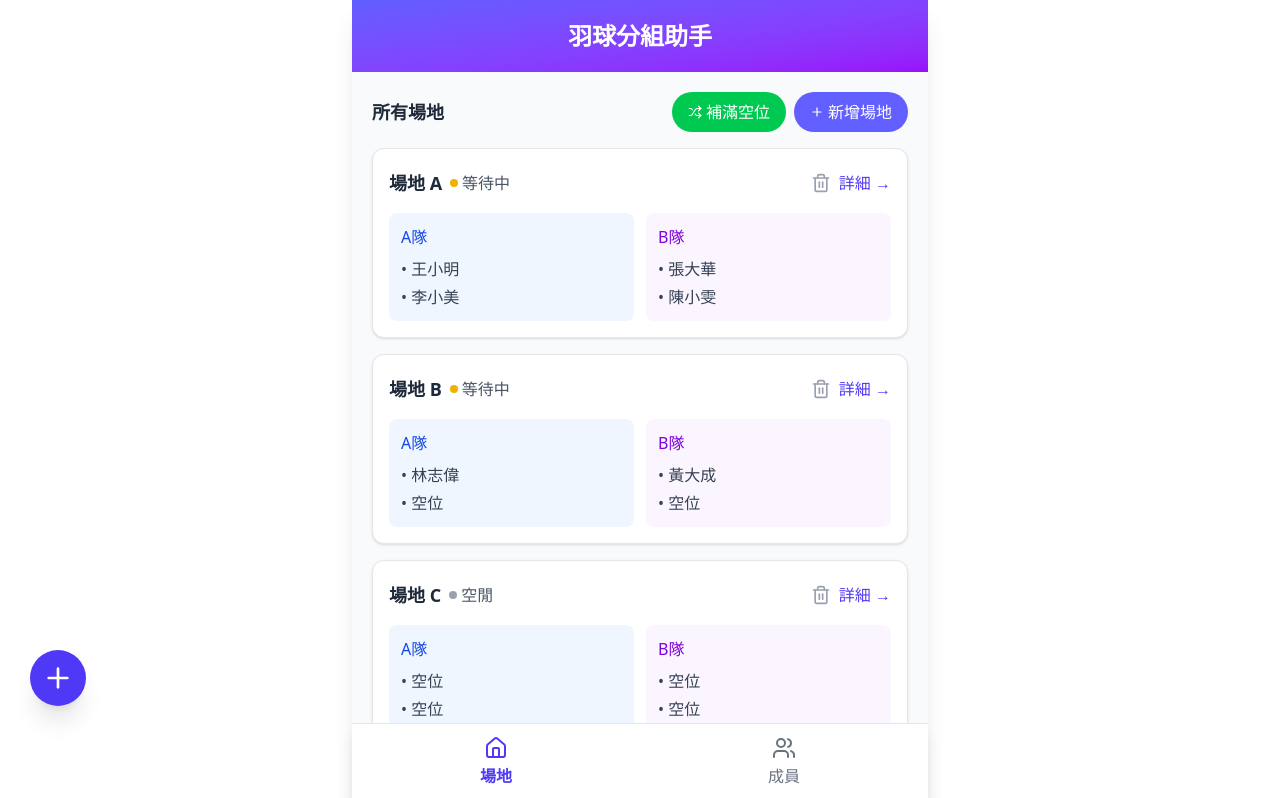
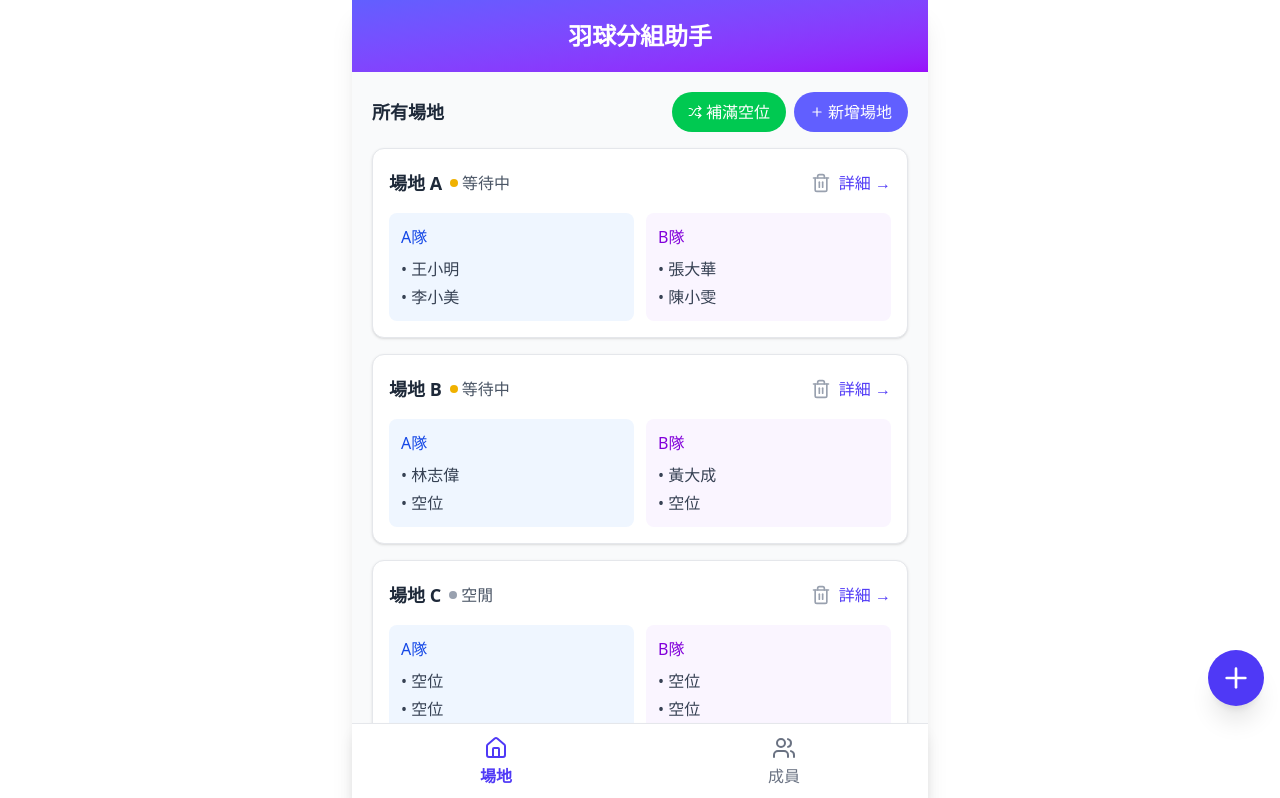
Before and after one commit to Wilightmoment/badminton-group, a React (Vite) app: page /courts in a window 1280 px wide. Shown: the top 798 px of the page. Built offline with nearby package versions, Linux system fonts and the light colour scheme.

Commit message:
feat: adjust default position

```diff
--- a/src/components/DraggableFAB.tsx
+++ b/src/components/DraggableFAB.tsx
@@ -14,7 +14,7 @@ type Props = {
 const DraggableFAB: React.FC<Props> = ({ actions }) => {
   const fabRef = useRef<HTMLDivElement>(null);
   const [isOpen, setIsOpen] = useState(false);
-  const [position, setPosition] = useState({ x: 30, y: window.innerHeight - 150 });
+  const [position, setPosition] = useState({ x: window.innerWidth - 16 - 56, y: window.innerHeight - 150 });
   const [isDragging, setIsDragging] = useState(false);
   const [isSnapping, setIsSnapping] = useState(true);
 
```
